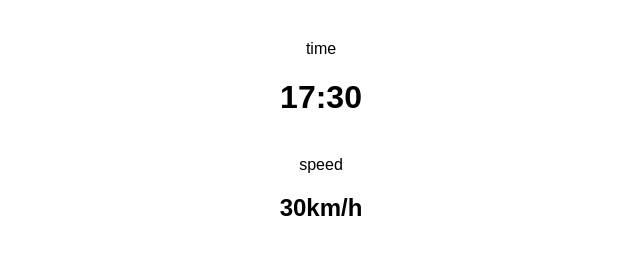
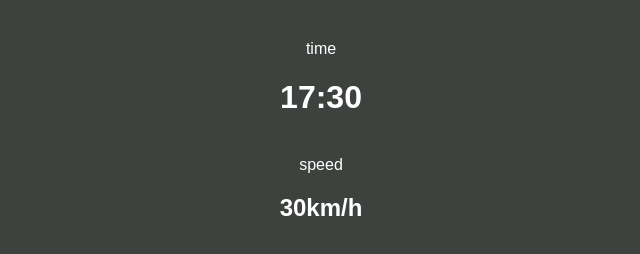
Before and after one commit to VayerMaking/cloudsinmagenta, an Electron app: page smike.html in a window 800 px wide. Shown: the whole page, without its empty margins (79-719 px from the left). Drawn offline with Linux system fonts and the light colour scheme.

Commit message:
Update smike.html

```diff
--- a/smike.html
+++ b/smike.html
@@ -6,12 +6,13 @@
 body{
   margin:auto;
   background-attachment: fixed;
+  color:white;
+  background-color:#3e423e;
   font-family: Arial, Helvetica, sans-serif;
 }
 h1 {
   text-align: center;
   text-transform: uppercase;
-  color:black;
 }
 h2{
   text-align: center;
@@ -26,8 +27,8 @@ p  {
 <body>
     <p>time</p>
     <h1>17:30</h1>
-	<p>speed</p>
-	<h2>30km/h</h2>
+    <p>speed</p>
+    <h2>30km/h</h2>
 </body>
 
 </html>
```
